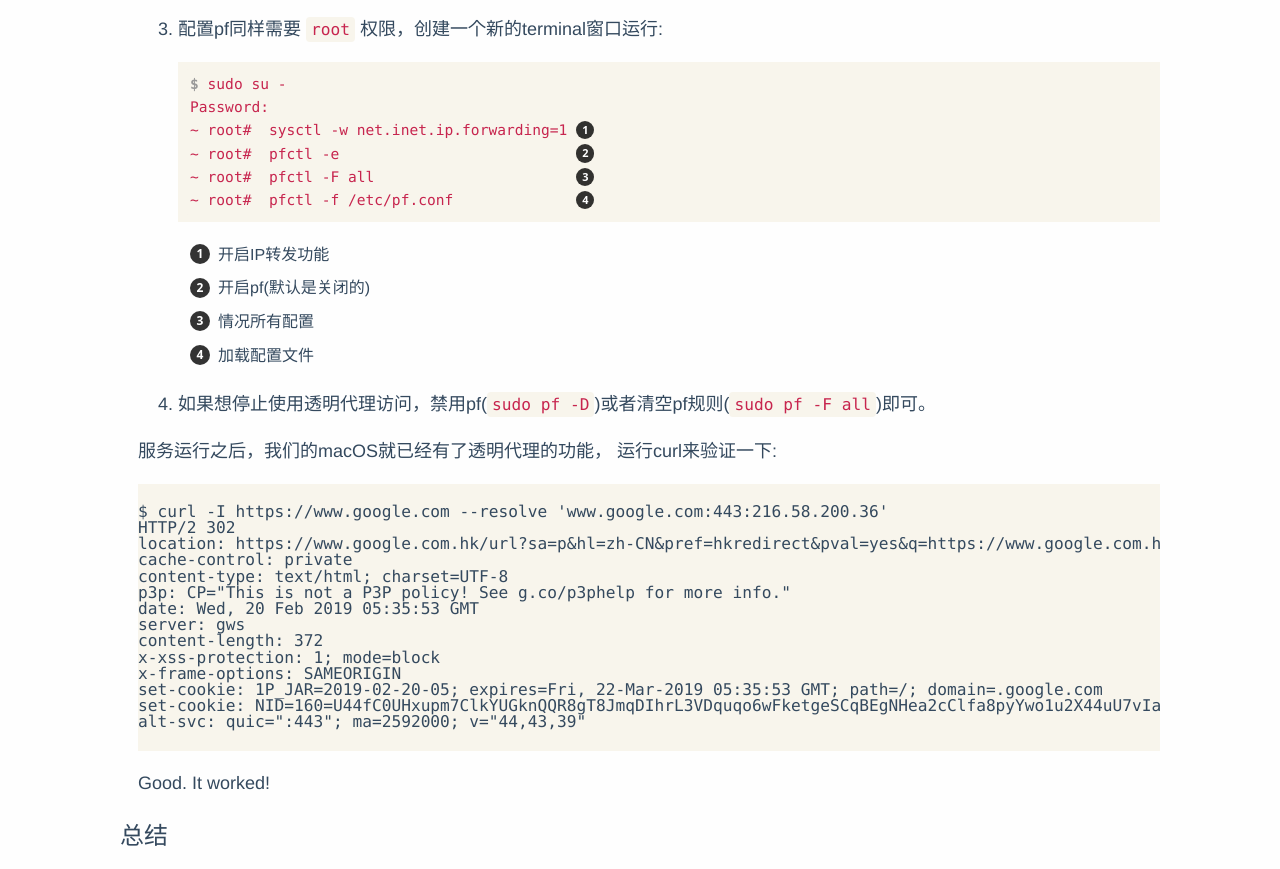
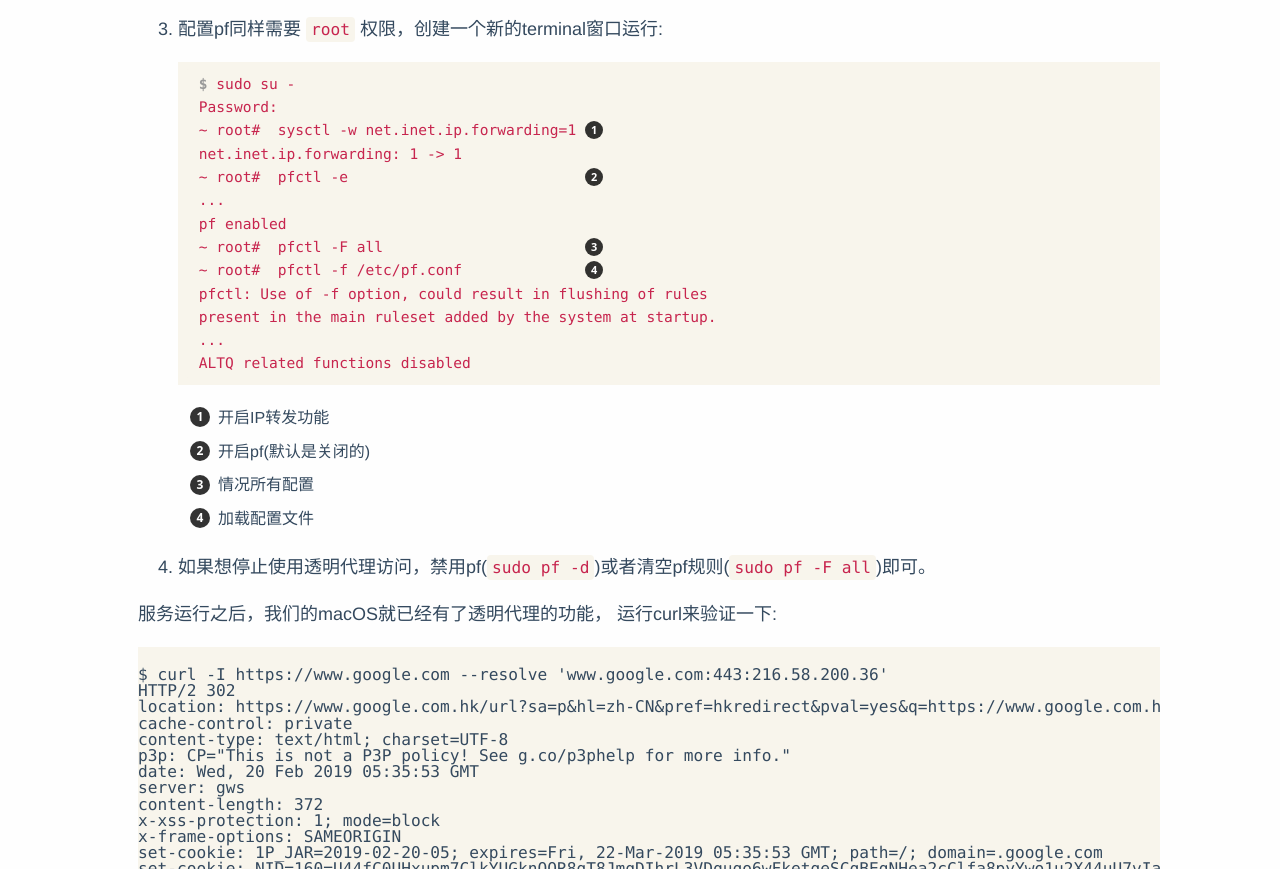
Before and after one commit to penglei/penglei.github.io, a plain HTML site: page public/post/transparent_proxy_on_macosx/index.html in a window 1280 px wide. Shown: the part 5469-6338 px from the top of the page. Drawn offline with Linux system fonts and the light colour scheme.

Commit message:
update post

```diff
--- a/public/post/transparent_proxy_on_macosx/index.html
+++ b/public/post/transparent_proxy_on_macosx/index.html
@@ -75,7 +75,7 @@
 
 <meta itemprop="datePublished" content="2019-02-17T00:00:00&#43;00:00" />
 <meta itemprop="dateModified" content="2019-02-17T00:00:00&#43;00:00" />
-<meta itemprop="wordCount" content="2652">
+<meta itemprop="wordCount" content="2686">
 
 
 
@@ -507,12 +507,19 @@ Password:
 <p>配置pf同样需要 <code>root</code> 权限，创建一个新的terminal窗口运行:</p>
 <div class="listingblock">
 <div class="content">
-<pre class="highlight"><code class="language-shell" data-lang="shell">$ sudo su -
-Password:
-~ root#  sysctl -w net.inet.ip.forwarding=1 <i class="conum" data-value="1"></i><b>(1)</b>
-~ root#  pfctl -e                           <i class="conum" data-value="2"></i><b>(2)</b>
-~ root#  pfctl -F all                       <i class="conum" data-value="3"></i><b>(3)</b>
-~ root#  pfctl -f /etc/pf.conf              <i class="conum" data-value="4"></i><b>(4)</b></code></pre>
+<pre class="highlight"><code class="language-shell" data-lang="shell"> $ sudo su -
+ Password:
+ ~ root#  sysctl -w net.inet.ip.forwarding=1 <i class="conum" data-value="1"></i><b>(1)</b>
+ net.inet.ip.forwarding: 1 -&gt; 1
+ ~ root#  pfctl -e                           <i class="conum" data-value="2"></i><b>(2)</b>
+ ...
+ pf enabled
+ ~ root#  pfctl -F all                       <i class="conum" data-value="3"></i><b>(3)</b>
+ ~ root#  pfctl -f /etc/pf.conf              <i class="conum" data-value="4"></i><b>(4)</b>
+ pfctl: Use of -f option, could result in flushing of rules
+ present in the main ruleset added by the system at startup.
+ ...
+ ALTQ related functions disabled</code></pre>
 </div>
 </div>
 <div class="colist arabic">
@@ -537,7 +544,7 @@ Password:
 </div>
 </li>
 <li>
-<p>如果想停止使用透明代理访问，禁用pf(<code>sudo pf -D</code>)或者清空pf规则(<code>sudo pf -F all</code>)即可。</p>
+<p>如果想停止使用透明代理访问，禁用pf(<code>sudo pf -d</code>)或者清空pf规则(<code>sudo pf -F all</code>)即可。</p>
 </li>
 </ol>
 </div>
```
